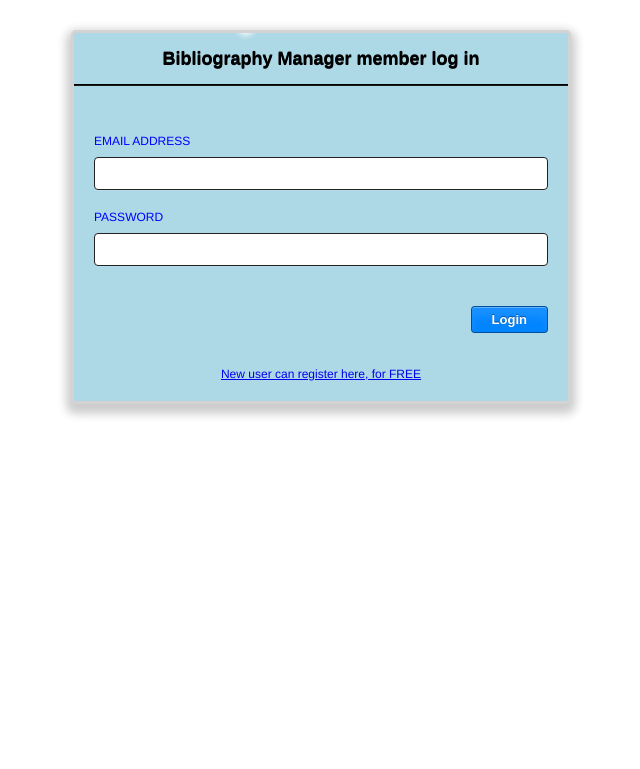
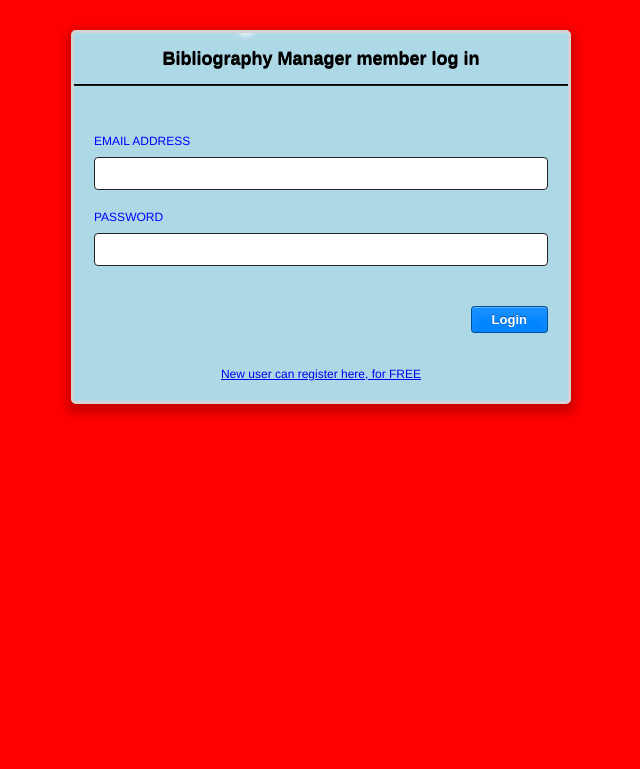
Before and after one commit to girishmanjunath/bibliography, a PHP site: page / in a window 1280 px wide. Shown: the top 769 px of the page, without its empty margins (319-959 px from the left). Run offline with PHP 8.4, Linux system fonts and the light colour scheme; data that the repository does not hold is empty.

Commit message:
Update stylesheet1.css

```diff
--- a/stylesheet1.css
+++ b/stylesheet1.css
@@ -4,7 +4,7 @@ body {
 	font-family: "HelveticaNeue-Light","Helvetica Neue Light","Helvetica Neue",Helvetica,Arial,"Lucida Grande",sans-serif;
   color:white;
   font-size:12px;
-  background:white ;
+  background:red ;
 }
 
 form {
```
